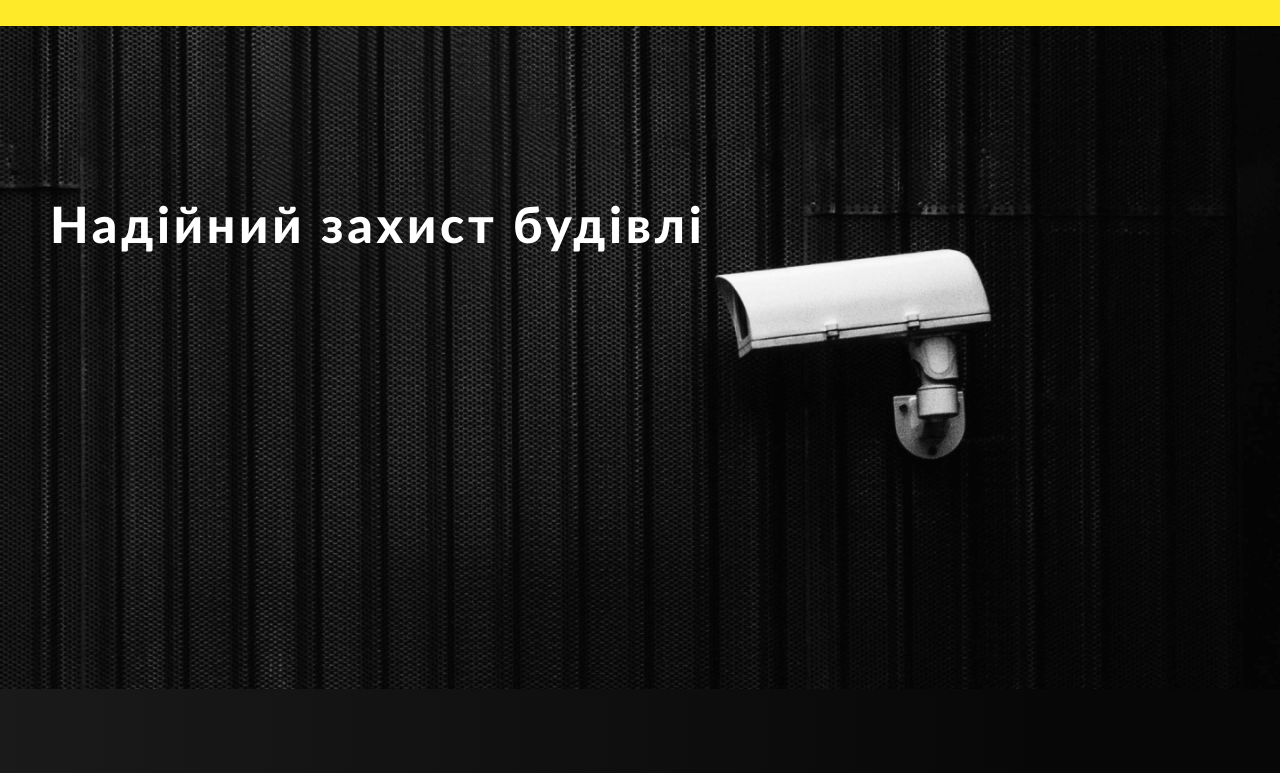
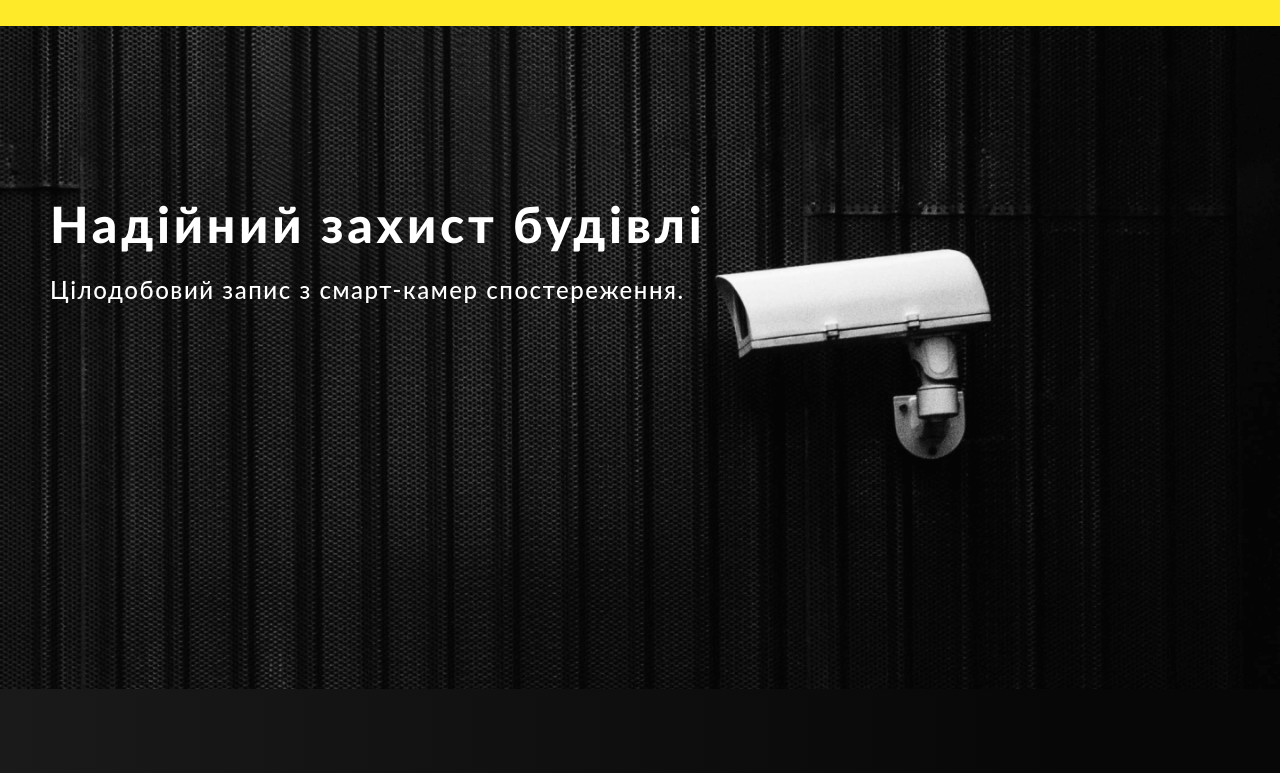
Before and after one commit to vik-tsyplakov/dog_guard_correct, a website: page src/index.html in a window 1280 px wide. Shown: the part 127-900 px from the top of the page. Drawn offline with nearby package versions, Linux system fonts and the light colour scheme; files that its build step writes are made by us from their sources; files whose address does not match are found by name; a web font is replaced by a local one.

Commit message:
main__block-title&sub-title

```diff
--- a/src/index.html
+++ b/src/index.html
@@ -27,7 +27,12 @@
                 src="/img/main/background-main(1).png"
                 alt="camera"
               />
-              <h1 class="block1__title">Надійний захист будівлі</h1>
+              <div class="block1__left-side">
+                <h1 class="block1__title">Надійний захист будівлі</h1>
+                <h2 class="block1__sub-title">
+                  Цілодобовий запис з смарт-камер спостереження.
+                </h2>
+              </div>
             </section>
           </div>
         </main>
--- a/src/scss/style.scss
+++ b/src/scss/style.scss
@@ -191,6 +191,10 @@
   height: auto;
   width: 100%;
 }
+.block1__left-side {
+  display: block;
+  z-index: 1;
+}
 .block1__title {
   font-family: "Lato";
   font-style: normal;
@@ -202,3 +206,14 @@
   margin-top: 160px;
   z-index: 1;
 }
+.block1__sub-title {
+  font-family: "Lato";
+  font-style: normal;
+  font-weight: 500;
+  font-size: 24px;
+  line-height: 158%;
+  letter-spacing: 0.065em;
+  color: #ffffff;
+  margin-top: 8px;
+  z-index: 1;
+}
```
Also changed, not shown: dog_guard_correct/index.html (+6 -1 lines), dog_guard_correct/css/style.css, dog_guard_correct/css/style.min.css.
